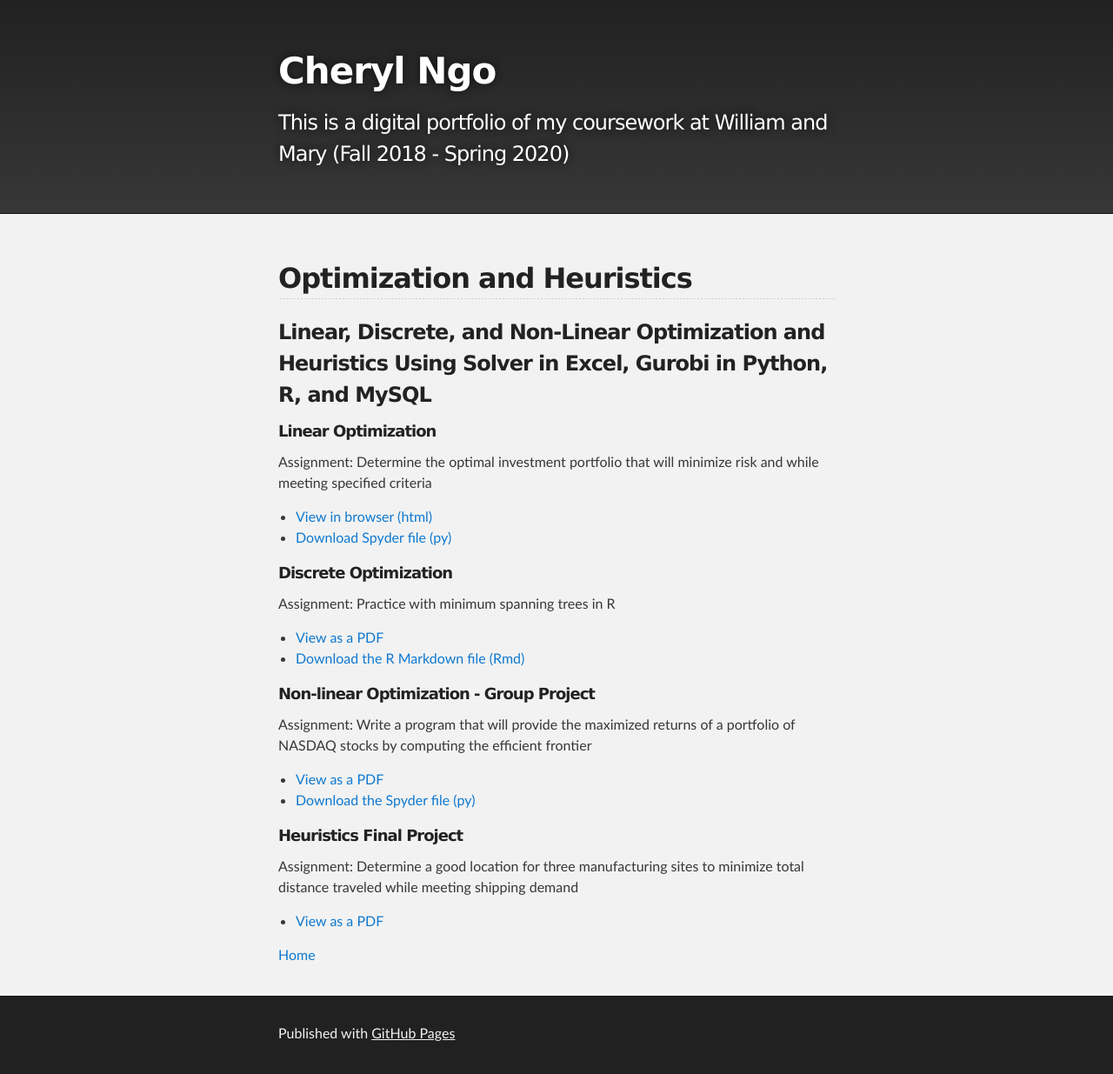
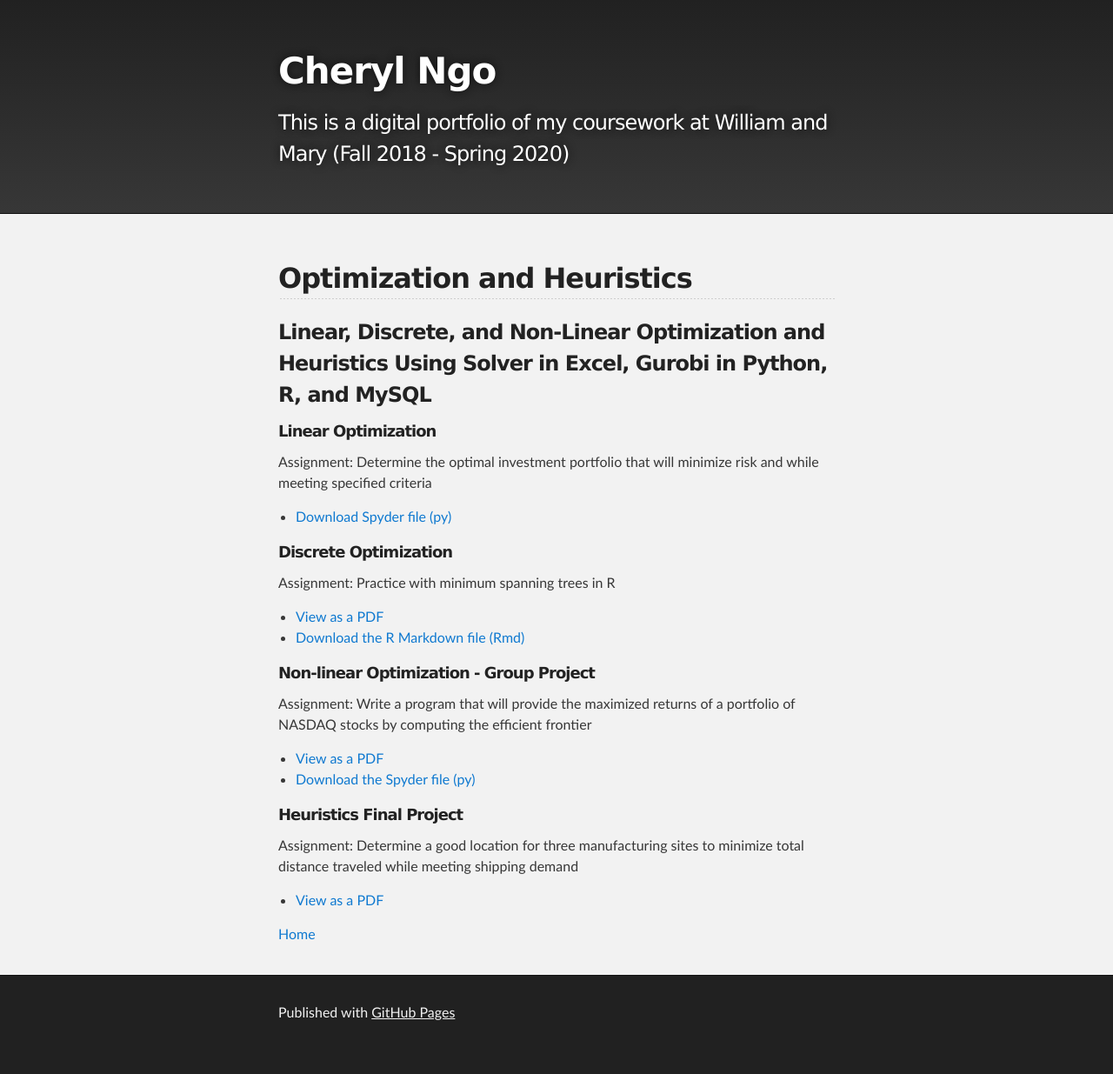
Before and after one commit to Cherylngo/cherylngo.github.io, a Jekyll site: the page built from OH/index.md, in a window 1280 px wide. Shown: the whole page at 87% size. Built offline with Jekyll 4.4.1, drawn with Linux system fonts in a browser that asks for light colours; our own code applies the rules of GitHub Pages for plain Markdown files; after the commit the page ends 1211 px from its top, so only the background shows below that.

Commit message:
Update index.md

```diff
--- a/OH/index.md
+++ b/OH/index.md
@@ -9,21 +9,20 @@
 
 ##### Linear Optimization
 Assignment: Determine the optimal investment portfolio that will minimize risk and while meeting specified criteria
-- [View in browser (html)]()
-- [Download Spyder file (py)]()
+- [Download Spyder file (py)](LinearOptimization.py)
 
 ##### Discrete Optimization
 Assignment: Practice with minimum spanning trees in R
-- [View as a PDF]()
-- [Download the R Markdown file (Rmd)]()
+- [View as a PDF](DiscreteOptimizationWriteup.pdf)
+- [Download the R Markdown file (Rmd)](DiscreteOptimization.Rmd)
 
 ##### Non-linear Optimization - Group Project
 Assignment: Write a program that will provide the maximized returns of a portfolio of NASDAQ stocks by computing the efficient frontier
-- [View as a PDF]()
-- [Download the Spyder file (py)]()
+- [View as a PDF](PortfolioGroupWriteup.pdf)
+- [Download the Spyder file (py)](PortfolioGroup.py)
 
 ##### Heuristics Final Project
 Assignment: Determine a good location for three manufacturing sites to minimize total distance traveled while meeting shipping demand
-- [View as a PDF]()
+- [View as a PDF](FinalIntegrationAssignment.pdf)
 
 [Home](https://cherylngo.github.io/)
```
